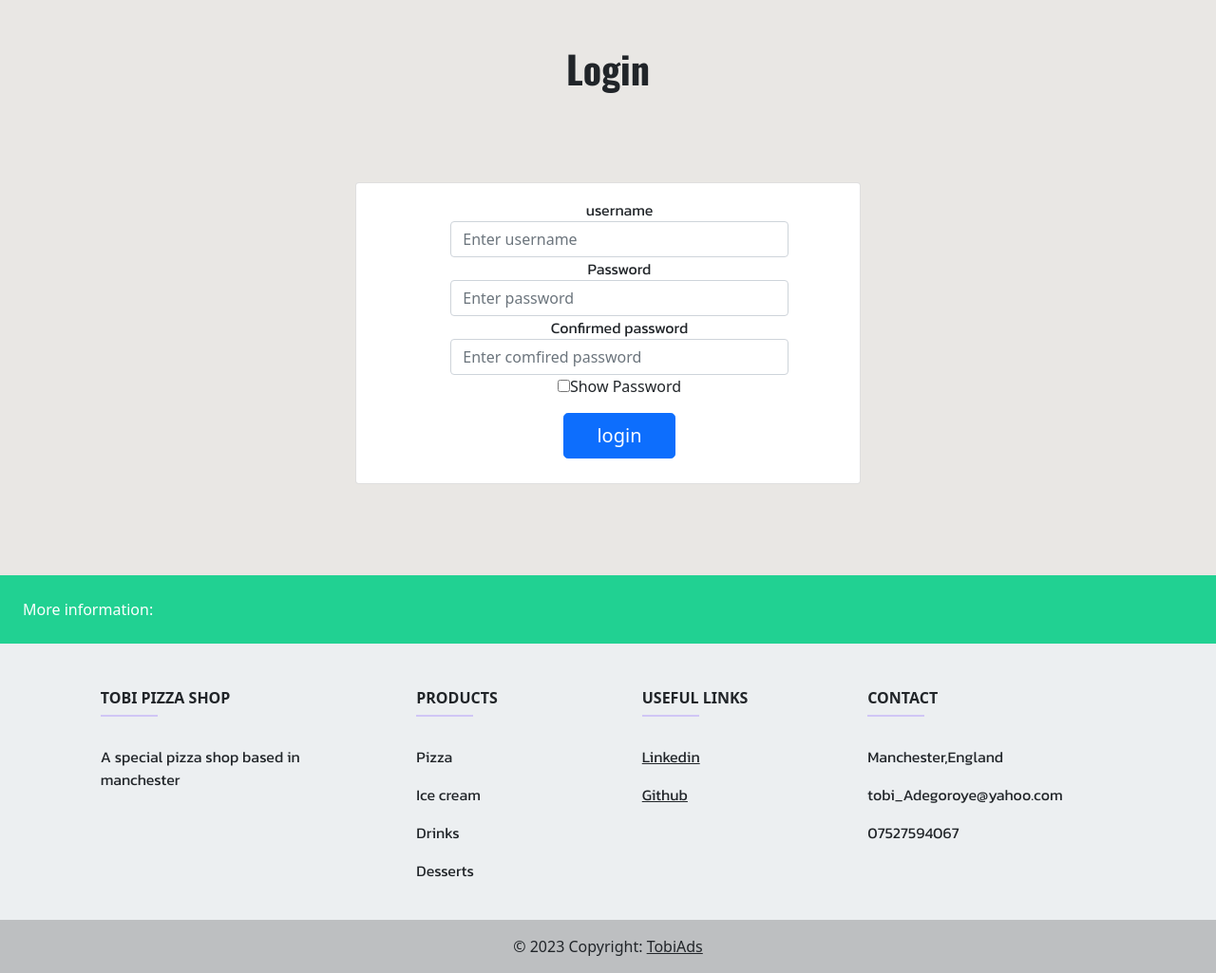
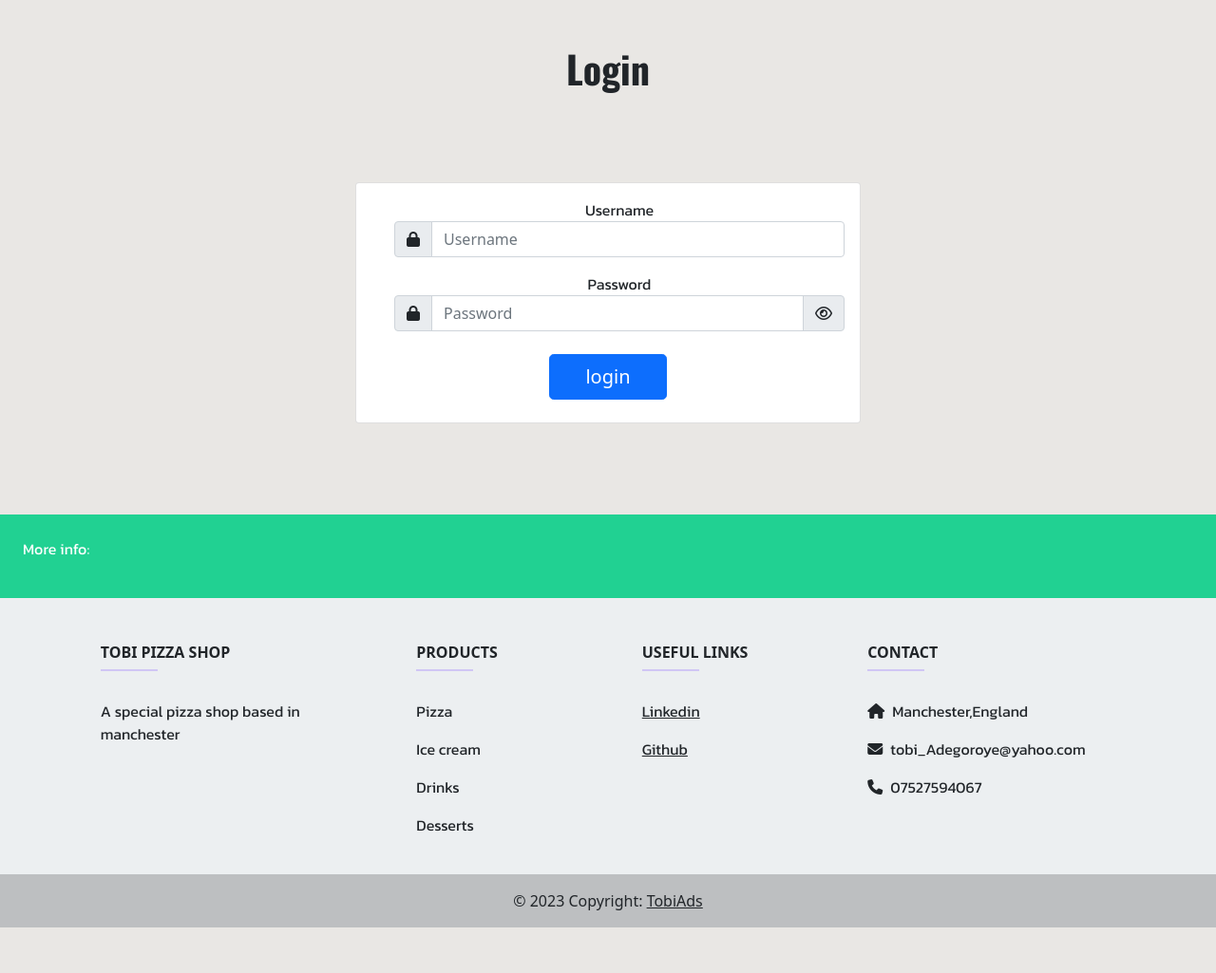
Before and after one commit to TobiA34/Pizza-Project, a PHP site: page /login.php in a window 1280 px wide. Shown: the part 56-1081 px from the top of the page at 95% size. After the commit the page ends 1033 px from the top, so only its background shows below. Run offline with PHP 8.4, Linux system fonts and the light colour scheme; data that the repository does not hold is empty; some libraries are stand-ins or nearby versions.

Commit message:
Implemented hide and show password with icon Fixed contact in footer section

```diff
--- a/index.css
+++ b/index.css
@@ -42,3 +42,21 @@
 .carousel-control-prev-icon {
   color: black;
 }
+
+
+ #password + .glyphicon {
+   cursor: pointer;
+   pointer-events: all;
+ }
+
+/* Styles for CodePen Demo Only */
+#wrapper {
+  max-width: 500px;
+  margin: auto;
+  padding-top: 25vh;
+}
+
+.icon {
+  width: 20px;
+  height: 20px;
+}
--- a/login.php
+++ b/login.php
@@ -71,16 +71,27 @@ if (isset($_POST['login'])) {
 
                             <!-- input forms -->
 
-                            <label for="title">username</label>
-                            <input type="text" name="username" class="form-control w-75 mx-auto" placeholder="Enter username">
+                            <label>Username</label>
+                            <!-- <input type="text" name="username" class="form-control w-75 mx-auto" placeholder="Enter username"> -->
+
+                            <div class="input-group mb-3">
+                                <span class="input-group-text"><i class="fa fa-lock"></i></span>
+                                <input class="form-control" id="username" name="username" placeholder="Username" value="">
+                            </div>
 
                             <label>Password</label>
-                            <input type="password" name="password" class="form-control w-75 mx-auto" placeholder="Enter password" id="password">
 
-                            <label>Confirmed password</label>
-                            <input type="password" name="password" class="form-control w-75 mx-auto" placeholder="Enter comfired password" id="password">
+                            <div class="input-group mb-3">
+                                <span class="input-group-text"><i class="fa fa-lock"></i></span>
+                                <input class="form-control" id="password" name="password" placeholder="Password" value="">
+                                <span class="input-group-text">
+                                    <i class="fa fa-eye" id="icon" onclick="changeIcon()" style="cursor: pointer;"></i>
+                                </span>
+                            </div>
+                    </div>
 
-                            <input type="checkbox" onclick="myFunction()">Show Password
+
+                    <!-- <input type="checkbox" onclick="myFunction()">Show Password -->
 
                     <?php if ($invalid) : ?>
                         <div class="alert alert-danger" role="alert">
--- a/script.js
+++ b/script.js
@@ -1,15 +1,16 @@
-function myFunction() {
-  var x = document.getElementById("password");
-  if (x.type === "password") {
-    x.type = "text";
-  } else {
-    x.type = "password";
-  }
+const passwordField = document.querySelector("#password");
+const eyeIcon = document.querySelector("#icon");
+
+function changeIcon(){
+
+  const type = passwordField.getAttribute("type") === "password" ? "text" : "password";
+  passwordField.setAttribute("type", type);
+
+   if (passwordField.getAttribute("type") === "password") {
+        eyeIcon.classList.remove("fa-eye");
+        eyeIcon.classList.add("fa-eye-slash");
+   } else {
+        eyeIcon.classList.remove("fa-eye-slash");
+        eyeIcon.classList.add("fa-eye");
+   }
 }
-
-const myModal = document.getElementById('myModal')
-const myInput = document.getElementById('myInput')
-
-myModal.addEventListener('shown.bs.modal', () => {
-  myInput.focus()
-})
--- a/templates/footer.php
+++ b/templates/footer.php
@@ -4,32 +4,11 @@
         <footer class="text-center text-lg-start text-dark" style="background-color: #ECEFF1">
             <!-- Section: Social media -->
             <section class="d-flex justify-content-between p-4 text-white" style="background-color: #21D192">
-                <!-- Left -->
-                <div class="me-5">
-                    <span>More information:</span>
-                </div>
-                <!-- Left -->
+
 
                 <!-- Right -->
                 <div>
-                    <a href="" class="text-white me-4">
-                        <i class="fab fa-facebook-f"></i>
-                    </a>
-                    <a href="" class="text-white me-4">
-                        <i class="fab fa-twitter"></i>
-                    </a>
-                    <a href="" class="text-white me-4">
-                        <i class="fab fa-google"></i>
-                    </a>
-                    <a href="" class="text-white me-4">
-                        <i class="fab fa-instagram"></i>
-                    </a>
-                    <a href="" class="text-white me-4">
-                        <i class="fab fa-linkedin"></i>
-                    </a>
-                    <a href="" class="text-white me-4">
-                        <i class="fab fa-github"></i>
-                    </a>
+                    <p>More info:</p>
                 </div>
                 <!-- Right -->
             </section>
@@ -82,9 +61,9 @@
                             <!-- Links -->
                             <h6 class="text-uppercase fw-bold">Contact</h6>
                             <hr class="mb-4 mt-0 d-inline-block mx-auto" style="width: 60px; background-color: #7c4dff; height: 2px" />
-                            <p><i class="fas fa-home mr-3"></i>Manchester,England</p>
-                            <p><i class="fas fa-envelope mr-3"></i>tobi_Adegoroye@yahoo.com</p>
-                            <p><i class="fas fa-phone mr-3"></i>07527594067</p>
+                            <p><i class="fas fa-home me-2"></i>Manchester,England</p>
+                            <p><i class="fas fa-envelope me-2"></i>tobi_Adegoroye@yahoo.com</p>
+                            <p><i class="fas fa-phone me-2"></i>07527594067</p>
                         </div>
                         <!-- Grid column -->
                     </div>
@@ -110,10 +89,11 @@
     <script type="text/javascript" src="Scripts/bootstrap.min.js"></script> -->
 
     <script src="https://cdn.jsdelivr.net/npm/bootstrap@5.0.2/dist/js/bootstrap.bundle.min.js" integrity="sha384-MrcW6ZMFYlzcLA8Nl+NtUVF0sA7MsXsP1UyJoMp4YLEuNSfAP+JcXn/tWtIaxVXM" crossorigin="anonymous"></script>
-<!--
+    <!--
     <script src="https://cdn.jsdelivr.net/npm/@popperjs/core@2.9.2/dist/umd/popper.min.js" integrity="sha384-IQsoLXl5PILFhosVNubq5LC7Qb9DXgDA9i+tQ8Zj3iwWAwPtgFTxbJ8NT4GN1R8p" crossorigin="anonymous"></script>
     <script src="https://cdn.jsdelivr.net/npm/bootstrap@5.0.2/dist/js/bootstrap.min.js" integrity="sha384-cVKIPhGWiC2Al4u+LWgxfKTRIcfu0JTxR+EQDz/bgldoEyl4H0zUF0QKbrJ0EcQF" crossorigin="anonymous"></script> -->
 
+    <script src="https://kit.fontawesome.com/84e8532b49.js" crossorigin="anonymous"></script>
 
-    <script src="../script.js"></script>
+    <script src="./script.js"></script>
     </body>
--- a/templates/header.php
+++ b/templates/header.php
@@ -17,11 +17,10 @@
      <!-- Latest compiled and minified CSS -->
      <meta charset="utf-8">
      <meta name="viewport" content="width=device-width, initial-scale=1, shrink-to-fit=no">
-
      <!-- Bootstrap CSS -->
-
+     <script src="https://code.jquery.com/jquery-3.7.1.js" integrity="sha256-eKhayi8LEQwp4NKxN+CfCh+3qOVUtJn3QNZ0TciWLP4=" crossorigin="anonymous"></script>
      <link href="https://cdn.jsdelivr.net/npm/bootstrap@5.0.2/dist/css/bootstrap.min.css" rel="stylesheet" integrity="sha384-EVSTQN3/azprG1Anm3QDgpJLIm9Nao0Yz1ztcQTwFspd3yD65VohhpuuCOmLASjC" crossorigin="anonymous">
-     <link rel="stylesheet" href="./index.css">
+     <link rel="stylesheet" href="index.css">
 
  </head>
 
@@ -54,9 +53,9 @@
                  <?php else :  ?>
 
 
-                    <div>
+                     <div>
 
-                    </div>
+                     </div>
                      <ul class="navbar-nav">
                          <li class="nav-item active">
                              <a class="nav-link" href="pizza.php">Create Pizza <span class="sr-only"></span></a>
```
Also changed, not shown: image/eye.png (added), image/visible.png (added). Lines whose indentation alone changed are shown as unchanged.
